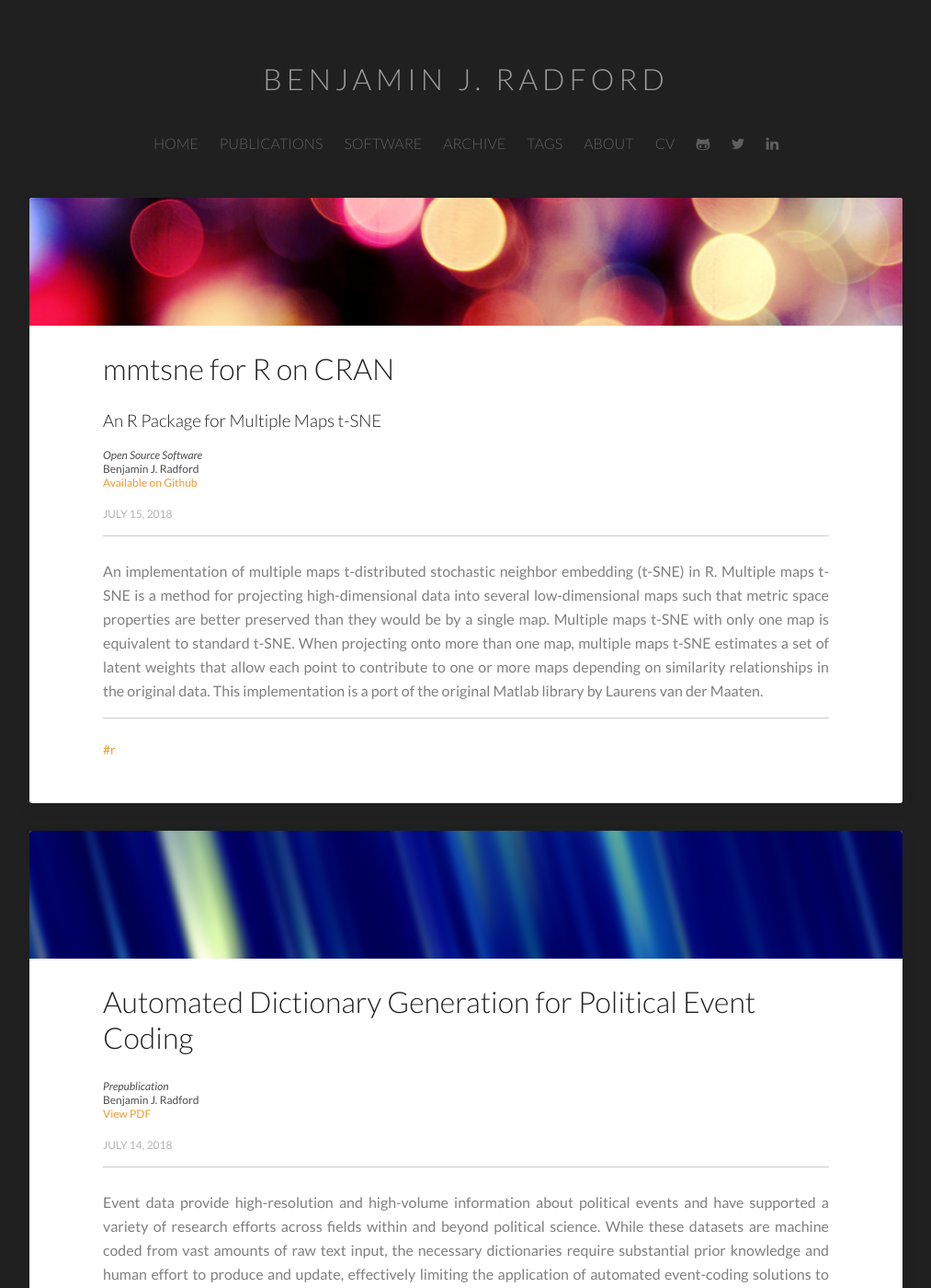
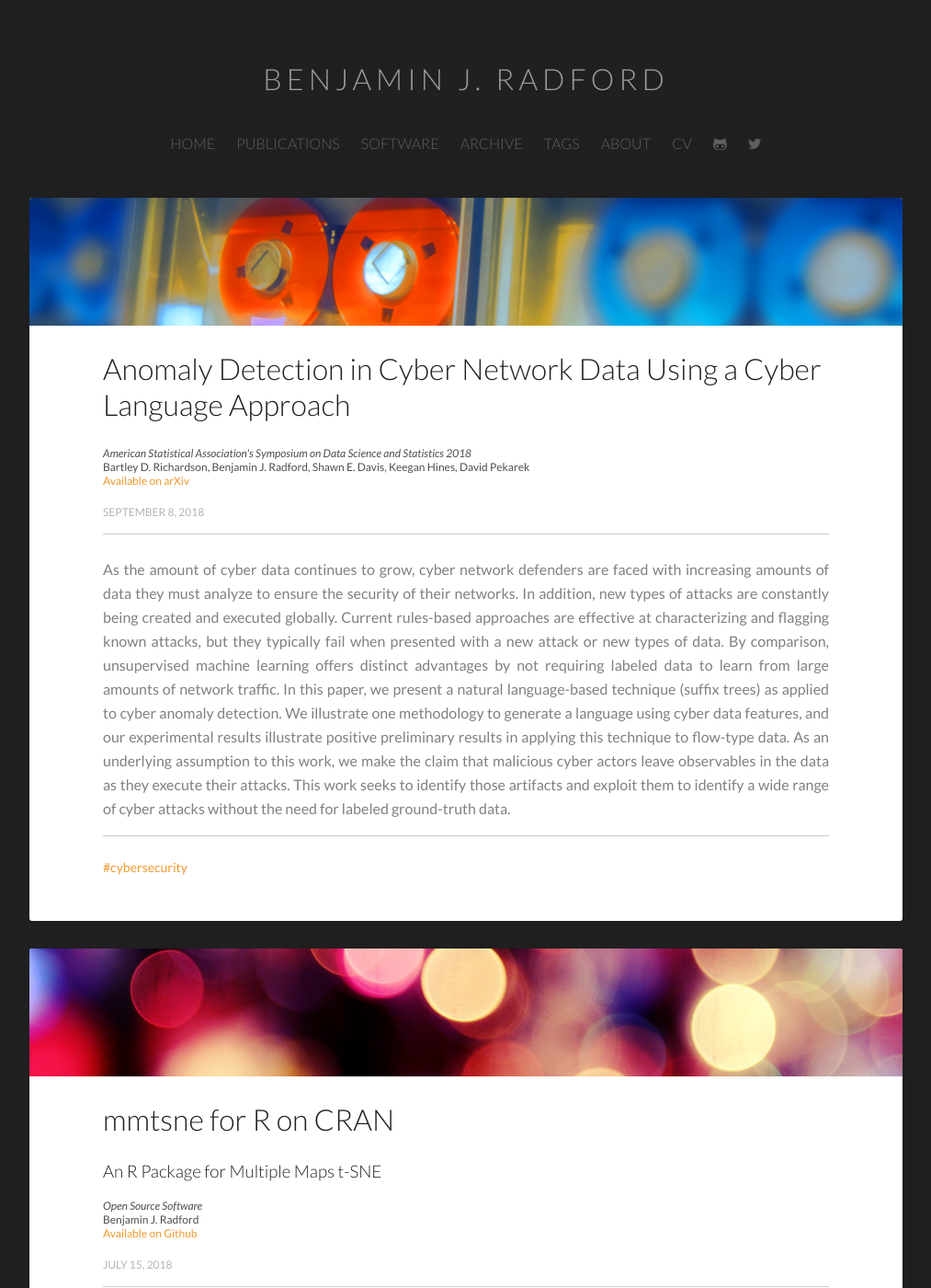
Before and after one commit to benradford/benradford.github.io, a Jekyll site: the page built from index.html, in a window 1280 px wide and 1400 px high. Shown: the whole window at 92% size, without its empty margins (133-1146 px from the left). Built offline with Jekyll 4.4.1, drawn with Linux system fonts in a browser that asks for light colours; the list of posts is cut into pages by our own code; some of the changed text lies outside the part shown.

Commit message:
Added Anomaly Detection paper
Also, removed Linkedin link.

```diff
--- a/_layouts/post-index.html
+++ b/_layouts/post-index.html
@@ -33,7 +33,7 @@
             <li><a href="/images/radford_cv.pdf">CV</a></li>
             <li><a href="https://www.github.com/benradford"><i class='fa fa-github-alt'></i></a></li>
             <li><a href="https://www.twitter.com/ben_j_radford"><i class="fa fa-twitter"></i></a></li>
-            <li><a href="https://www.linkedin.com/in/benjaminradford"><i class='fa fa-linkedin'></i></a></li>
+            <!-- <li><a href="https://www.linkedin.com/in/benjaminradford"><i class='fa fa-linkedin'></i></a></li>   -->
         </ul>
     </center>
 </head>
--- a/_layouts/post.html
+++ b/_layouts/post.html
@@ -33,7 +33,7 @@
             <li><a href="/images/radford_cv.pdf">CV</a></li>
             <li><a href="https://www.github.com/benradford"><i class='fa fa-github-alt'></i></a></li>
             <li><a href="https://www.twitter.com/ben_j_radford"><i class="fa fa-twitter"></i></a></li>
-            <li><a href="https://www.linkedin.com/in/benjaminradford"><i class='fa fa-linkedin'></i></a></li>
+            <!-- <li><a href="https://www.linkedin.com/in/benjaminradford"><i class='fa fa-linkedin'></i></a></li>   -->
         </ul>
     </center>
 </head>
--- a/_layouts/publication.html
+++ b/_layouts/publication.html
@@ -33,7 +33,7 @@
             <li><a href="/images/radford_cv.pdf">CV</a></li>
             <li><a href="https://www.github.com/benradford"><i class='fa fa-github-alt'></i></a></li>
             <li><a href="https://www.twitter.com/ben_j_radford"><i class="fa fa-twitter"></i></a></li>
-            <li><a href="https://www.linkedin.com/in/benjaminradford"><i class='fa fa-linkedin'></i></a></li>
+            <!-- <li><a href="https://www.linkedin.com/in/benjaminradford"><i class='fa fa-linkedin'></i></a></li>   -->
         </ul>
     </center>
 </head>
--- /dev/null
+++ b/publications/_posts/2018-09-07-cyberlanguage.md
@@ -0,0 +1,17 @@
+---
+layout: publication
+
+title: Anomaly Detection in Cyber Network Data Using a Cyber Language Approach
+subtitle:
+author: Bartley D. Richardson, Benjamin J. Radford, Shawn E. Davis, Keegan Hines, David Pekarek
+venue: American Statistical Association's Symposium on Data Science and Statistics 2018
+
+link-text: Available on arXiv
+link-download: https://arxiv.org/abs/1808.10742
+
+featured-image: /images/mainframe-header-1.png
+tags: [cybersecurity]
+date: 2018-09-08
+---
+
+As the amount of cyber data continues to grow, cyber network defenders are faced with increasing amounts of data they must analyze to ensure the security of their networks. In addition, new types of attacks are constantly being created and executed globally. Current rules-based approaches are effective at characterizing and flagging known attacks, but they typically fail when presented with a new attack or new types of data. By comparison, unsupervised machine learning offers distinct advantages by not requiring labeled data to learn from large amounts of network traffic. In this paper, we present a natural language-based technique (suffix trees) as applied to cyber anomaly detection. We illustrate one methodology to generate a language using cyber data features, and our experimental results illustrate positive preliminary results in applying this technique to flow-type data. As an underlying assumption to this work, we make the claim that malicious cyber actors leave observables in the data as they execute their attacks. This work seeks to identify those artifacts and exploit them to identify a wide range of cyber attacks without the need for labeled ground-truth data.
```
Also changed, not shown: images/mainframe-header-1.png (added).
